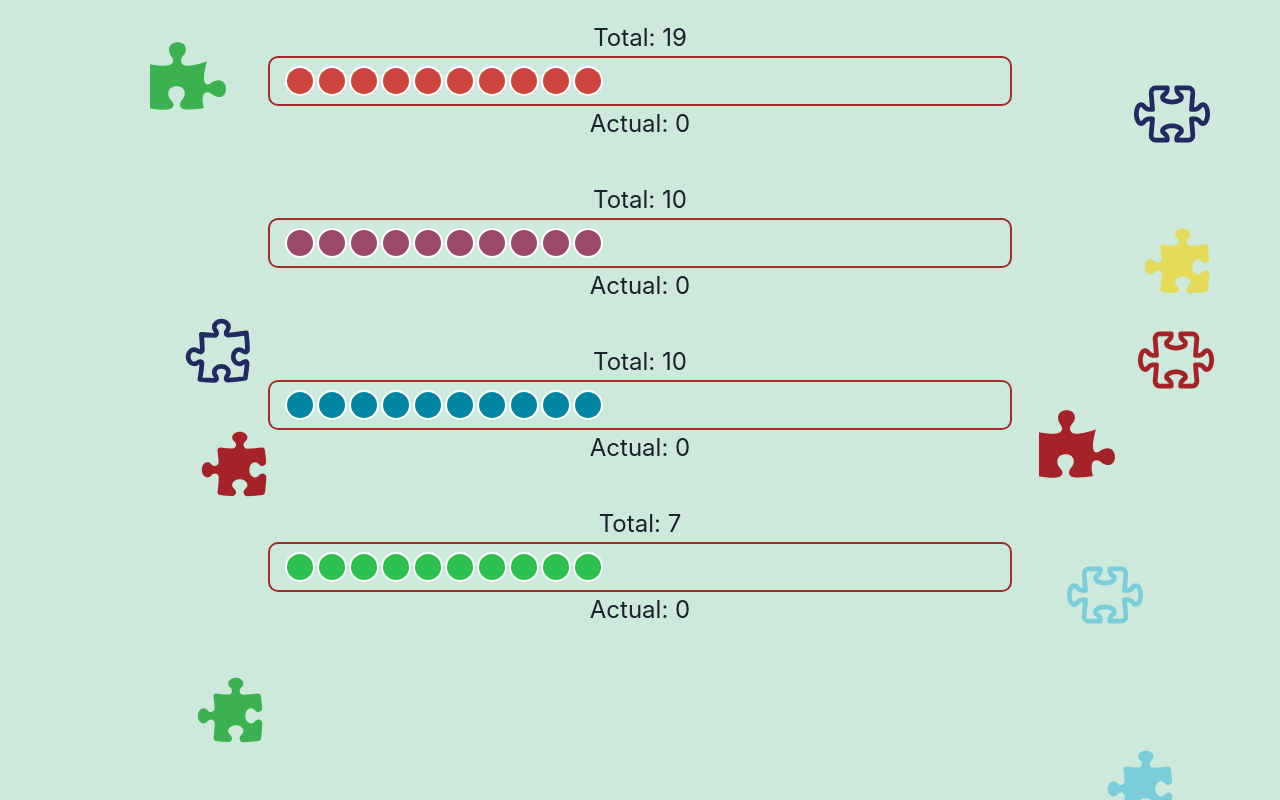
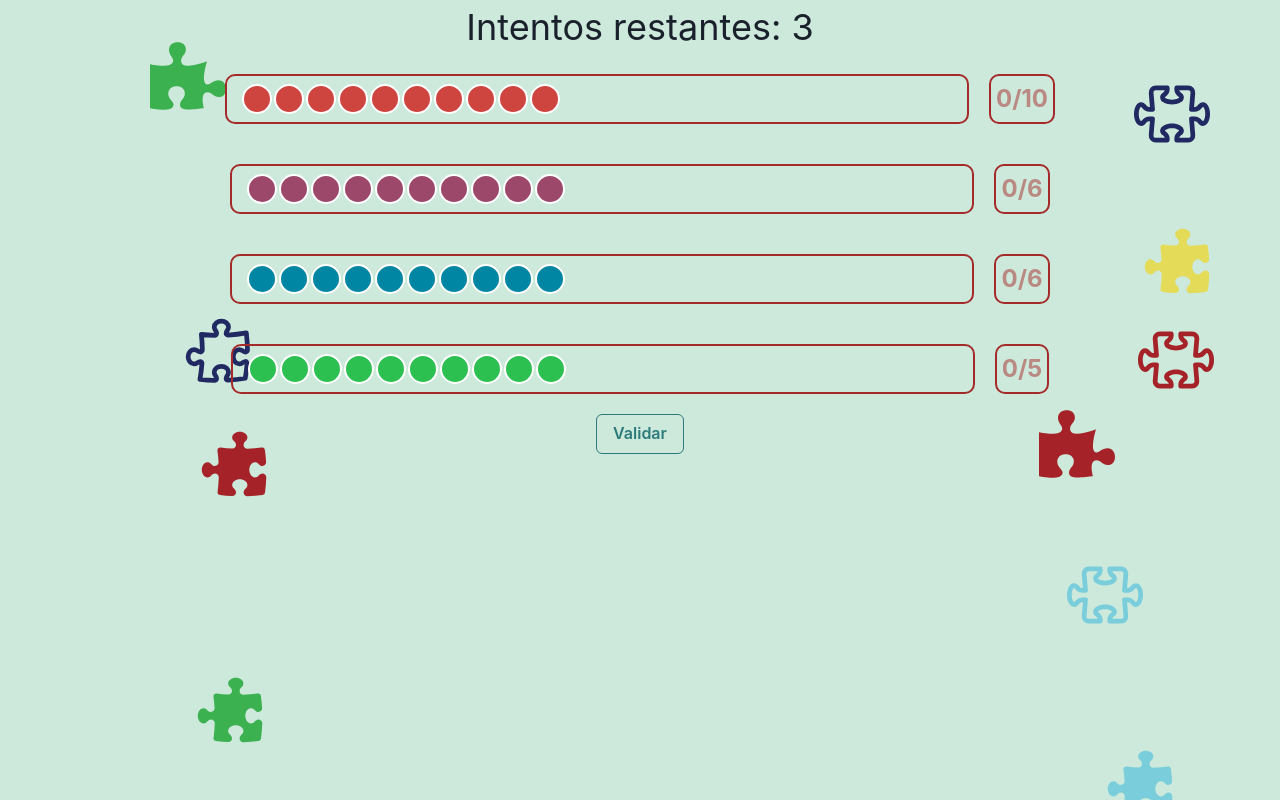
Before and after one commit to salvadorron/numeraludica, a React (Vite) app: page /aprenderacontar in a window 1280 px wide. Built offline with nearby package versions, Linux system fonts and the light colour scheme.

Commit message:
abacus level

```diff
--- a/src/components/Abacus/Abacus.css
+++ b/src/components/Abacus/Abacus.css
@@ -1,12 +1,23 @@
 .abacus-container {
+  display: flex;
+  flex-direction: row;
+  align-items: center;
+  justify-content: center;
   text-align: center;
   padding: 20px;
+  gap: 20px;
 }
-
-.target-number,
 .current-count {
+  border-radius: 10px;
+  padding: 5px;
+  display: flex;
+  direction: row;
+  justify-content: center;
+  align-items: center;
+  border: 2px solid #a52a2a;
+  color: rgba(165, 42, 42, 0.5);
+  font-weight: bold;
   font-size: 24px;
-
 }
 
 
@@ -14,14 +25,12 @@
   border: 2px solid #a52a2a;
   border-radius: 10px;
   padding: 10px;
-  margin-bottom: 20px;
   position: relative;
   display: flex;
   justify-content: flex-start; /* Ensure beads are aligned to the left */
   align-items: center;
   height: 50px; /* Reduce height for better display */
   width: 60%; /* Occupy full width */
-  margin: 0 auto;
   padding: 0 15px;
   overflow: hidden; /* Ensure beads don't overflow */
 }
--- a/src/components/Abacus/AbacusLevel.tsx
+++ b/src/components/Abacus/AbacusLevel.tsx
@@ -1,7 +1,10 @@
-import React, { useState, useEffect, useRef } from 'react';
+import React, { useState, useEffect, useRef, useImperativeHandle, forwardRef, useContext } from 'react';
 import './Abacus.css';
 import Background from '../Board/Background';
-import { Flex } from '@chakra-ui/react';
+import { Box, Button, Flex, Stack, Text } from '@chakra-ui/react';
+import useModal from '../../ctx';
+import { useNavigate } from 'react-router-dom';
+import { WorldContext } from '../World/WorldProvider';
 
 const TOTAL_BEADS = 10;
 const BEAD_SIZE = 30;
@@ -14,37 +17,51 @@ interface BeadPosition {
   x: number;
 }
 
-const AbacusLevel: React.FC<{color: string}> = ({color}) => {
+export interface AbacusRef {
+  getCurrentCount: () => number;
+  getTargetNumber: () => number;
+}
+
+export interface AbacusProps {
+  color: string;
+  again: number;
+  ref: React.Ref<AbacusRef>;
+}
+
+const AbacusLevel = forwardRef<AbacusRef, AbacusProps>(({ color, again }, ref) => {
     const [targetNumber, setTargetNumber] = useState<number>(0);
     const [currentCount, setCurrentCount] = useState<number>(0);
     const [beadPositions, setBeadPositions] = useState<BeadPosition[]>([]);
     const [draggingBead, setDraggingBead] = useState<number | null>(null);
-  const [mouseOffsetX, setMouseOffsetX] = useState<number>(0);
     const abacusRef = useRef<HTMLDivElement>(null);
     const [positions, setPositions] = useState<{ [key: number]: { track: boolean, x: number } }>({});
     const [lastBeadDragged, setLastBeadDragged] = useState<number>(-1); // Track the last bead dragged, for calculating trackBeadsAfterBegin]
 
 
+
+
+
     const initializePositions = () => {
-      const abacusRect = abacusRef.current?.getBoundingClientRect();
-    const width = abacusRect?.width || 0;
-    let positionDecrement = BEAD_SIZE + PADDING;
+      const abacusElement = abacusRef.current;
+      const abacusWidth = abacusElement?.getBoundingClientRect().width || 0;
+      let decrement = BEAD_SIZE + PADDING;
+      const positionsObject: { [key: number]: { track: boolean, x: number } } = {};
+      let position = 0;
       for (let i = TOTAL_BEADS - 1; i >= 0; i--) {
-      const position = width - positionDecrement;
-      Object.assign(positions, { [i]: { x: position, track: false } });
-      positionDecrement += SPACE_BETWEEN_BEADS;
+        position = abacusWidth - decrement;
+        positionsObject[i] = { x: position, track: false };
+        decrement += SPACE_BETWEEN_BEADS;
       }
-
-  }
+      setPositions(positionsObject);
+    };
 
     useEffect(() => {
       generateRandomNumber();
       initializeBeads();
       initializePositions();
-  }, []);
+    }, [again]);
 
     useEffect(() => {
-  console.table(beadPositions)
       // Check if any bead has reached the end and update count
       if(lastBeadDragged === -1) return;
       if (beadPositions[lastBeadDragged].x === positions[beadPositions[lastBeadDragged].id].x && positions[beadPositions[lastBeadDragged].id].track === false) {
@@ -59,8 +76,9 @@ const AbacusLevel: React.FC<{color: string}> = ({color}) => {
     }, [beadPositions, currentCount, lastBeadDragged, positions]);
 
     const generateRandomNumber = () => {
-    const randomNum = Math.floor(Math.random() * (20 - 4 + 1)) + 4;
+      const randomNum = Math.floor(Math.random() * (10 - 4 + 1)) + 4;
       setTargetNumber(randomNum);
+      setCurrentCount(0);
     };
 
     const initializeBeads = () => {
@@ -75,8 +93,6 @@ const AbacusLevel: React.FC<{color: string}> = ({color}) => {
     const handleMouseDown = (index: number) => (event: React.MouseEvent) => {
       setDraggingBead(index);
       setLastBeadDragged(index);
-    const offsetX = event.clientX - beadPositions[index].x; // Calculate offset from bead position
-    setMouseOffsetX(offsetX);
       // Prevent default to avoid text selection
       event.preventDefault();
     };
@@ -134,9 +150,13 @@ const AbacusLevel: React.FC<{color: string}> = ({color}) => {
 
     document.onmouseup = handleMouseUp
 
+    useImperativeHandle(ref, () => ({
+      getCurrentCount: () => currentCount,
+      getTargetNumber: () => targetNumber
+    }), [currentCount, targetNumber]);
+
     return (
       <div className="abacus-container">
-      <div className="target-number">Total: {targetNumber}</div>
         <div className="abacus" ref={abacusRef} onMouseMove={handleMouseMove} onMouseUp={handleMouseUp}>
           {beadPositions.map((bead, index) => (
             <div
@@ -145,23 +165,87 @@ const AbacusLevel: React.FC<{color: string}> = ({color}) => {
               onMouseDown={handleMouseDown(index)}
               style={{ left: bead.x, backgroundColor: color }}
             >
-
             </div>
           ))}
         </div>
-      <div className="current-count">Actual: {currentCount}</div>
+        <div className="current-count"><p>{currentCount}</p> / <p>{targetNumber}</p></div>
       </div>
     );
-};
+
+
+})
 
 const AbacusLevelReplica: React.FC = () => {
+
+  const worlProvider = useContext(WorldContext)
+
+  const [attempts, setAttempts] = useState<{win: {current: number, limit: number}, lose: {current: number, limit: number}}>({
+    win: {current: 1, limit: 0},
+    lose: {current: 3, limit: 0}
+  });
+  const [againCount, setAgainCount] = useState<number>(0);
+
+
+  const modal = useModal()
+  const router = useNavigate()
+
+  const abacusList: {color: string, ref: React.RefObject<AbacusRef>}[] = [{color: "#ce453f", ref: React.createRef()}, {color: "#9b486b", ref: React.createRef()}, {color: "#0086a3", ref: React.createRef()}, {color: "#2cc050", ref: React.createRef()}]
+
+  const resetGame = () => {
+    setAttempts({...attempts, lose: {...attempts.lose, current: 3}});
+    setAgainCount(againCount + 1);
+  }
+
+  const handleCheck = () => {
+    const validate = abacusList.every((abacus) => abacus.ref.current?.getCurrentCount() === abacus.ref.current?.getTargetNumber());
+    if (validate) {
+      const nextAttempts = attempts.win.current - 1;
+      if(nextAttempts === attempts.win.limit) {
+        worlProvider.onFinish({
+          summary: Math.floor((attempts.lose.current / 3) * 10),
+          showSummary: true
+      })
+      }
+    }
+    else {
+      const nextAttempts = attempts.lose.current - 1;
+      setAttempts({...attempts, lose: {...attempts.lose, current: nextAttempts}});
+      if (nextAttempts === attempts.lose.limit) {
+        modal({
+          title: "Has perdido",
+          description: "Has alcanzado el maximo de intentos posibles",
+          button1: {
+              text: "Reintentar",
+              onClick() {
+                  return resetGame()
+              }
+          },
+          button2: {
+              text: "Volver al menu principal",
+              onClick() {
+                  return router('/')
+              },
+          }
+      })
+
+      }
+    }
+  }
+
   return (
     <Background>
         <Flex direction='column'>
-        <AbacusLevel color={"#ce453f"}/>
-        <AbacusLevel color={"#9b486b"}/>
-        <AbacusLevel color={"#0086a3"} />
-        <AbacusLevel color={"#2cc050"}/>
+          <Stack direction="row" justifyContent="center">
+            <Box width="50%" textAlign="center">
+              <Text fontSize="4xl">Intentos restantes: {attempts.lose.current}</Text>
+            </Box>
+          </Stack>
+          {abacusList.map(abacus => (
+            <AbacusLevel key={abacus.color} color={abacus.color} ref={abacus.ref} again={againCount}/>
+          ))}
+        <Stack direction="row" justifyContent="center">
+          <Button onClick={handleCheck} colorScheme='teal' variant={'outline'}>Validar</Button>
+        </Stack>
         </Flex>
     </Background>
   );
--- a/src/components/LearnCount/LevelOne.tsx
+++ b/src/components/LearnCount/LevelOne.tsx
@@ -250,7 +250,7 @@ export default function LevelOne() {
 
                 if (nextCorrect === correct.limit) {
                     worlProvider.onFinish({
-                        summary: 34,
+                        summary: Math.floor((life.current / 3) * 10),
                         showSummary: true
                     })
                 }
--- a/src/pages/LearnCountPage.tsx
+++ b/src/pages/LearnCountPage.tsx
@@ -1,6 +1,7 @@
 import { useContext } from "react";
 import AbacusLevel from "../components/Abacus/AbacusLevel";
 import WorldProvider, { WorldContext } from "../components/World/WorldProvider";
+import LevelOne from "../components/LearnCount/LevelOne";
 
 export default function LearnCountPage() {
 
@@ -14,7 +15,7 @@ export default function LearnCountPage() {
 
     return <WorldProvider>
         <AbacusLevel />
-        {/* <LevelOne /> */}
+        <LevelOne />
         <ExampleComponent />
     </WorldProvider>
 }
```
Lines whose indentation alone changed are shown as unchanged.
